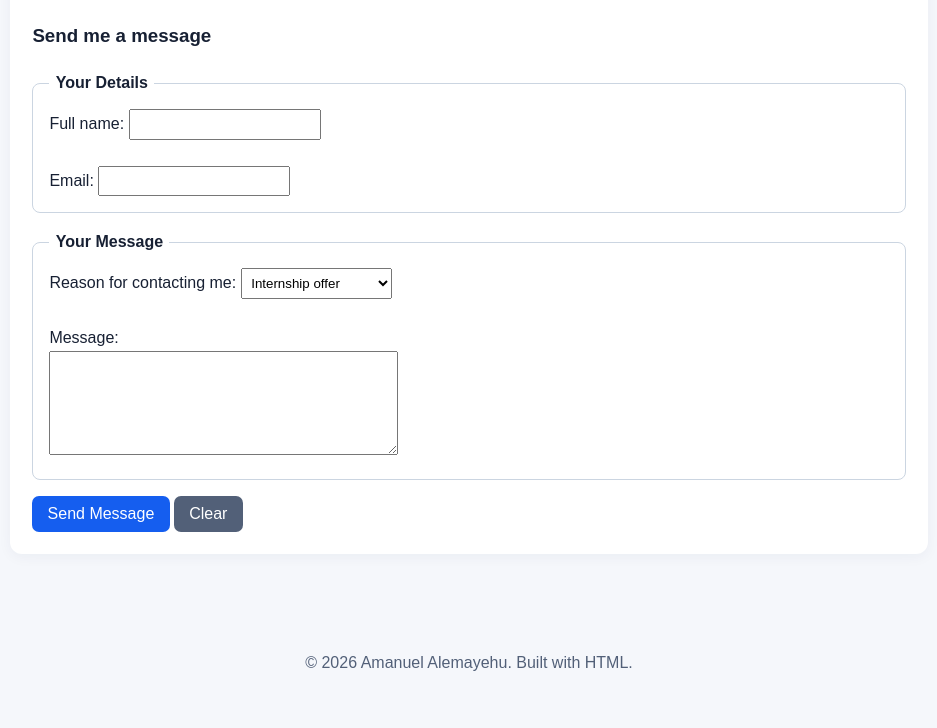
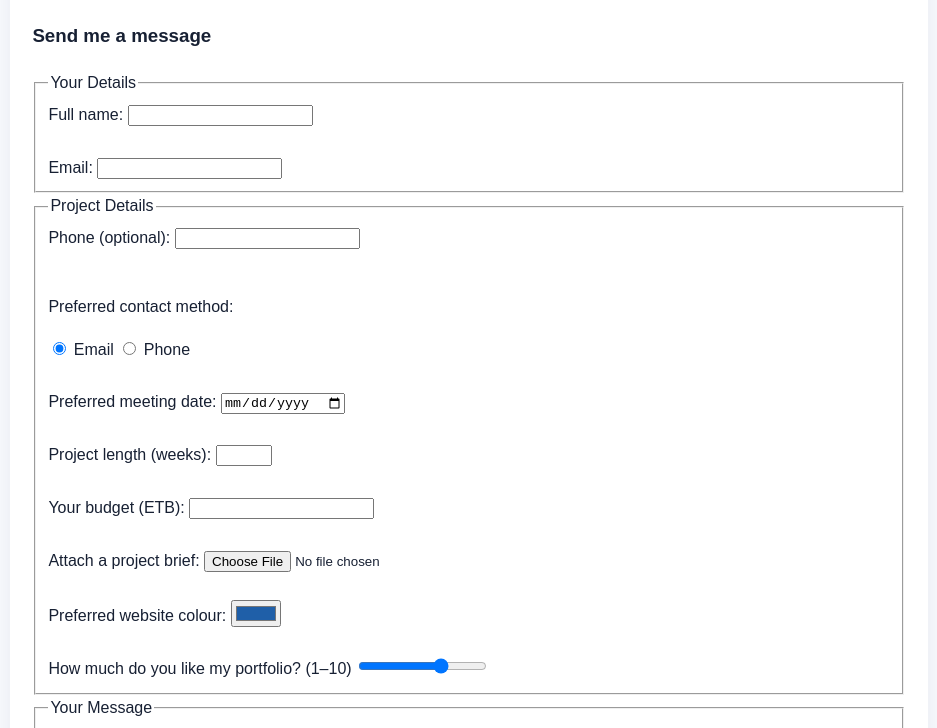
Before and after one commit to Aman6815/amanuel_portfolio_IP, a plain HTML site: page index.html in a window 1280 px wide. Shown: the part 7168-7896 px from the top of the page, without its empty margins (171-1108 px from the left). Drawn offline with Linux system fonts and the light colour scheme.

Commit message:
Lab 10 complete

```diff
--- a/index.html
+++ b/index.html
@@ -2,7 +2,8 @@
      index.html — HOME PAGE of Amanuel Alemayehu's portfolio
      Labs covered: 1 structure, 2 headings/hr/br, 3 text formatting,
      4 links, 5 images/image map/favicon, 6 lists, 7 tables,
-     8 semantic structure and metadata, 9 contact form basics
+     8 semantic structure and metadata, 9 contact form basics,
+     10 input types, validation, GET vs POST
      ============================================================ -->
 <!-- Tells the browser this is an HTML5 document -->
 <!DOCTYPE html>
@@ -55,11 +56,6 @@
         mark { background: #fff3a3; padding: 0 .2rem; }
         blockquote { margin: 1rem 0; padding: .5rem 1rem; border-left: 4px solid var(--accent); background: #f3f6fd; }
         pre { background: #10213f; color: #fff; padding: 1rem; border-radius: 8px; overflow-x: auto; }
-        fieldset { margin: 1rem 0; padding: .8rem 1rem 1rem; border: 1px solid #cbd5e1; border-radius: 8px; }
-        legend { font-weight: bold; padding: 0 .4rem; }
-        input[type="text"], input[type="email"], select, textarea { max-width: 100%; padding: .35rem; }
-        button { padding: .55rem .95rem; border: 0; border-radius: 7px; background: var(--accent); color: white; font-size: 1rem; cursor: pointer; }
-        button[type="reset"] { background: #526078; }
         footer { padding: 1rem; color: var(--muted); text-align: center; }
     </style>
 </head>
@@ -553,28 +549,70 @@ int main() {
                       alt="Email Amanuel">
             </map>
 
-            <!-- CONTACT FORM (Lab 9). action = which page receives the data; method = how it is sent.
-                 GET puts the data in the address bar (Lab 10 explains GET vs POST).
-                 The name="..." of each field becomes the KEY in the URL; what the visitor types becomes the VALUE. -->
+            <!-- CONTACT FORM (Lab 9 + 10). action = which page receives the data; method = how it is sent.
+                 Lab 10: method="post" keeps the message out of the address bar (GET would put it in the URL).
+                 enctype="multipart/form-data" is needed so a chosen file is sent with its real contents, not just its name.
+                 The name="..." of each field is the KEY that is sent; what the visitor types is the VALUE. -->
             <h3>Send me a message</h3>
-            <form action="thank-you.html" method="get">
+            <form action="thank-you.html" method="post" enctype="multipart/form-data">
                 <!-- <fieldset> groups related fields; <legend> is the group's title -->
                 <fieldset>
                     <legend>Your Details</legend>
                     <!-- <label for="fullname"> is linked to the input whose id="fullname":
                          clicking the label puts the cursor in the box, and screen readers read it aloud -->
                     <label for="fullname">Full name:</label>
-                    <input type="text" id="fullname" name="fullname">
+                    <input type="text" id="fullname" name="fullname" required>
                     <br><br>
                     <label for="email">Email:</label>
-                    <input type="email" id="email" name="email">
+                    <input type="email" id="email" name="email" required>
+                </fieldset>
+
+                <!-- PROJECT DETAILS (Lab 10): one input type per purpose -->
+                <fieldset>
+                    <legend>Project Details</legend>
+                    <!-- type="text" + pattern: the value must match the format. 0[79] = starts with 07 or 09, [0-9]{8} = eight more digits.
+                         title = the hint shown in the browser's error message. Not required, so it may stay empty. -->
+                    <label for="phone">Phone (optional):</label>
+                    <input type="text" id="phone" name="phone"
+                           pattern="0[79][0-9]{8}" title="10 digits starting with 09 or 07">
+                    <br><br>
+                    <!-- radio buttons: the SAME name makes them a group where only one can be chosen; "checked" = pre-selected -->
+                    <p>Preferred contact method:</p>
+                    <input type="radio" id="by-email" name="contact-method" value="email" checked>
+                    <label for="by-email">Email</label>
+                    <input type="radio" id="by-phone" name="contact-method" value="phone">
+                    <label for="by-phone">Phone</label>
+                    <br><br>
+                    <!-- date picker; min = earliest allowed date (year-month-day) -->
+                    <label for="meeting">Preferred meeting date:</label>
+                    <input type="date" id="meeting" name="meeting" min="2026-11-01">
+                    <br><br>
+                    <!-- number: min/max = allowed range, step = allowed jump -->
+                    <label for="weeks">Project length (weeks):</label>
+                    <input type="number" id="weeks" name="weeks" min="1" max="52" step="1">
+                    <br><br>
+                    <!-- "Your turn": a budget starting at 1000 and moving in steps of 500 (so 1200 is rejected) -->
+                    <label for="budget">Your budget (ETB):</label>
+                    <input type="number" id="budget" name="budget" min="1000" step="500">
+                    <br><br>
+                    <!-- file chooser: the file's real contents are only sent because the form has enctype="multipart/form-data" -->
+                    <label for="brief">Attach a project brief:</label>
+                    <input type="file" id="brief" name="brief">
+                    <br><br>
+                    <!-- colour picker; value = the starting colour -->
+                    <label for="colour">Preferred website colour:</label>
+                    <input type="color" id="colour" name="colour" value="#1f5fa8">
+                    <br><br>
+                    <!-- range = slider between min and max -->
+                    <label for="rating">How much do you like my portfolio? (1–10)</label>
+                    <input type="range" id="rating" name="rating" min="1" max="10" value="7">
                 </fieldset>
 
                 <fieldset>
                     <legend>Your Message</legend>
                     <label for="reason">Reason for contacting me:</label>
                     <!-- <select> = dropdown; <optgroup> groups options under a heading; value = what is sent -->
-                    <select id="reason" name="reason">
+                    <select id="reason" name="reason" required>
                         <optgroup label="Work">
                             <option value="internship">Internship offer</option>
                             <option value="freelance">Freelance project</option>
@@ -589,7 +627,11 @@ int main() {
                     <br><br>
                     <label for="message">Message:</label><br>
                     <!-- Keep <textarea> and </textarea> touching: anything between them (even a space) becomes the default text -->
-                    <textarea id="message" name="message" rows="6" cols="40"></textarea>
+                    <textarea id="message" name="message" rows="6" cols="40" required></textarea>
+                    <br>
+                    <!-- checkbox: ticked or not; several can be ticked. Only sent when ticked (value="yes") -->
+                    <input type="checkbox" id="copy" name="copy" value="yes">
+                    <label for="copy">Send me a copy of this message</label>
                 </fieldset>
 
                 <!-- submit sends the form; reset empties every field. Buttons must be INSIDE the <form>. -->
```
Also changed, not shown: thank-you.html (+3 -3 lines).
